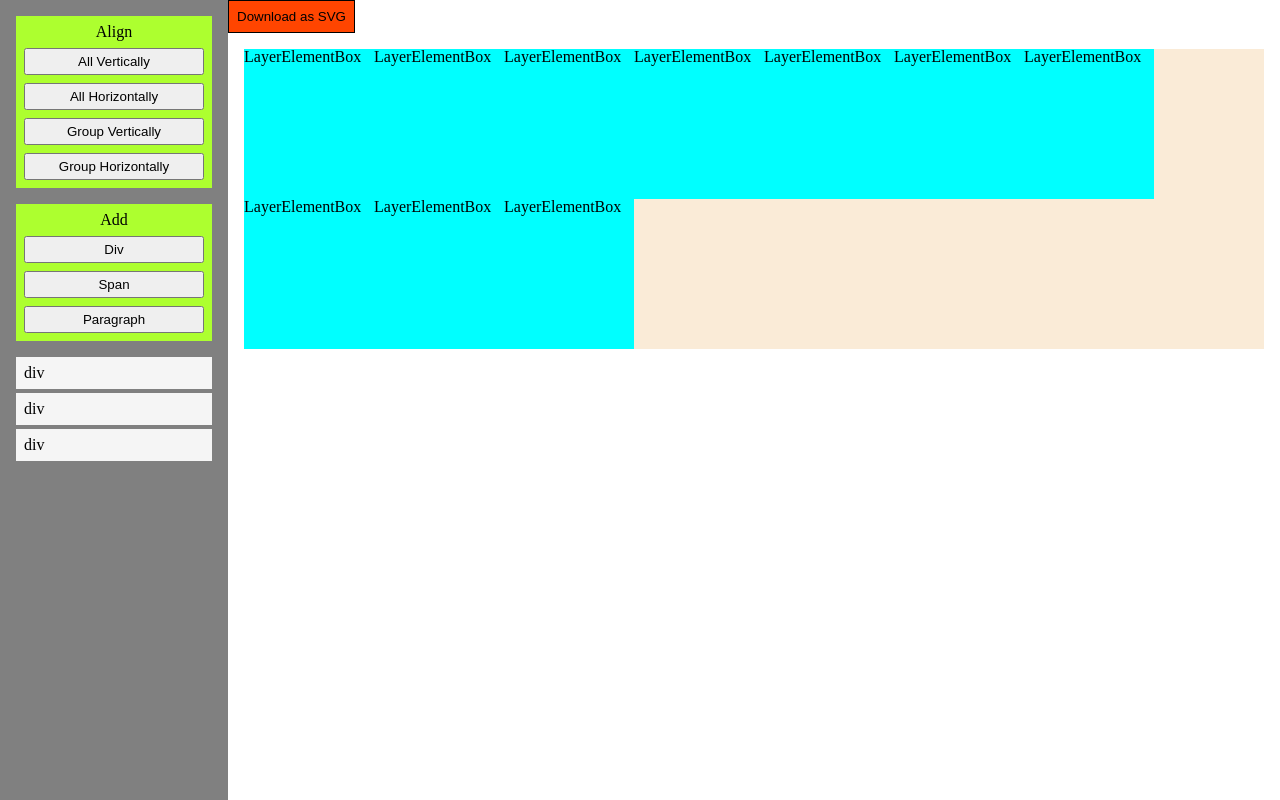
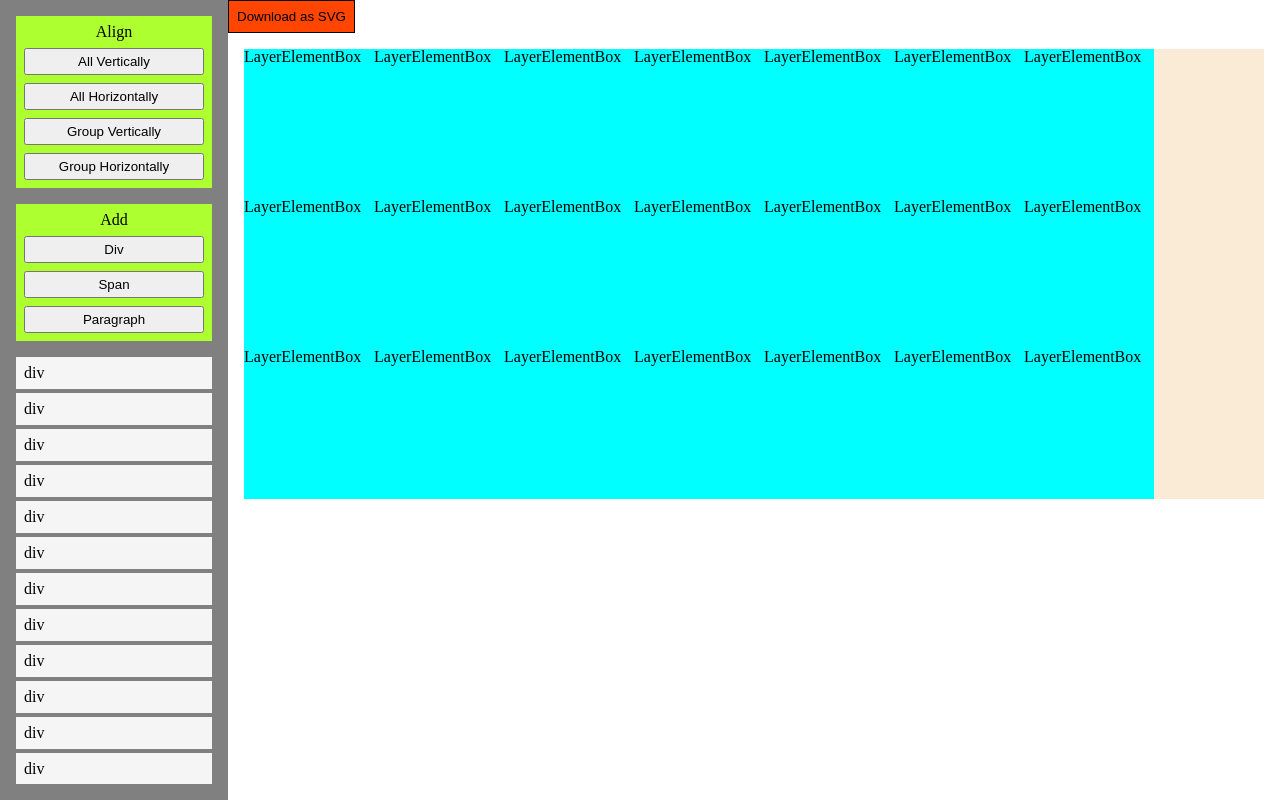
Before and after one commit to yeliinbb/element-layer-test, a React (Vite) app: page / in a window 1280 px wide. Built offline with nearby package versions, Linux system fonts and the light colour scheme.

Commit message:
[update] button 역할에 따라 type 및 ui 그리는  방식 수정

```diff
--- a/src/components/atoms/Button/DownloadButton.tsx
+++ b/src/components/atoms/Button/DownloadButton.tsx
@@ -2,10 +2,11 @@ import { StDownloadButton } from '../../../styles';
 
 interface DownloadButtonProps {
   children: string;
+  onClick: () => void;
 }
 
-const DownloadButton = ({ children }: DownloadButtonProps) => {
-  return <StDownloadButton>{children}</StDownloadButton>;
+const DownloadButton = ({ children, onClick }: DownloadButtonProps) => {
+  return <StDownloadButton onClick={onClick}>{children}</StDownloadButton>;
 };
 
 export default DownloadButton;
--- a/src/components/atoms/Button/PanelButton.tsx
+++ b/src/components/atoms/Button/PanelButton.tsx
@@ -2,10 +2,11 @@ import { StPanelButton } from '../../../styles';
 
 interface PanelButtonProps {
   children: string;
+  onClick: () => void;
 }
 
-const PanelButton = ({ children }: PanelButtonProps) => {
-  return <StPanelButton>{children}</StPanelButton>;
+const PanelButton = ({ children, onClick }: PanelButtonProps) => {
+  return <StPanelButton onClick={onClick}>{children}</StPanelButton>;
 };
 
 export default PanelButton;
--- a/src/components/molecules/ButtonPanel.tsx
+++ b/src/components/molecules/ButtonPanel.tsx
@@ -2,14 +2,14 @@ import { PanelButton } from '..';
 import { StButtonPanel } from '../../styles';
 import { ButtonPanelProps, buttonPanelData } from '../../types';
 
-const ButtonPanel = ({ type }: ButtonPanelProps) => {
+const ButtonPanel = ({ type, onClick }: ButtonPanelProps) => {
   const buttons = buttonPanelData[type] || [];
 
   return (
     <StButtonPanel>
       <span>{type}</span>
       {buttons.map((button) => (
-        <PanelButton key={button.key} children={button.label} />
+        <PanelButton key={button.key} children={button.label} onClick={onClick} />
       ))}
     </StButtonPanel>
   );
--- a/src/components/molecules/DrawPanel.tsx
+++ b/src/components/molecules/DrawPanel.tsx
@@ -1,21 +1,17 @@
+import { useMemo } from 'react';
 import { LayerElementBox } from '..';
 import { StLayoutPanel } from '../../styles';
 
 const DrawPanel = () => {
+  const elementBoxes = useMemo<React.ReactNode[]>(
+    () =>
+      Array.from({ length: 21 }, (_, index) => <LayerElementBox key={crypto.randomUUID()} data-layer-index={index} />),
+    [],
+  );
+
   return (
     <StLayoutPanel>
-      <div>
-        <LayerElementBox />
-        <LayerElementBox />
-        <LayerElementBox />
-        <LayerElementBox />
-        <LayerElementBox />
-        <LayerElementBox />
-        <LayerElementBox />
-        <LayerElementBox />
-        <LayerElementBox />
-        <LayerElementBox />
-      </div>
+      <div>{elementBoxes}</div>
     </StLayoutPanel>
   );
 };
--- a/src/components/molecules/LayerPanel.tsx
+++ b/src/components/molecules/LayerPanel.tsx
@@ -1,13 +1,20 @@
+import { useMemo } from 'react';
 import { Layer } from '..';
 import { buttonLabels } from '../../constants';
 import { StLayerPanel } from '../../styles';
 
 const LayerPanel = () => {
+  const layers = useMemo<React.ReactNode[]>(
+    () =>
+      Array.from({ length: 21 }, (_, index) => (
+        <Layer key={crypto.randomUUID()} children={buttonLabels.add.div.layer} data-layer-index={index} />
+      )),
+    [],
+  );
+
   return (
     <StLayerPanel>
-      <Layer children={buttonLabels.add.div.layer} />
-      <Layer children={buttonLabels.add.div.layer} />
-      <Layer children={buttonLabels.add.div.layer} />
+      <div>{layers}</div>
     </StLayerPanel>
   );
 };
--- a/src/components/organisms/DrawSection.tsx
+++ b/src/components/organisms/DrawSection.tsx
@@ -3,9 +3,11 @@ import { buttonLabels } from '../../constants';
 import { StSection } from '../../styles';
 
 const DrawSection = () => {
+  const handleDownloadScreenshot = () => {};
+
   return (
     <StSection>
-      <DownloadButton children={buttonLabels.download} />
+      <DownloadButton children={buttonLabels.download} onClick={handleDownloadScreenshot} />
       <DrawPanel />
     </StSection>
   );
--- a/src/components/organisms/SideBar.tsx
+++ b/src/components/organisms/SideBar.tsx
@@ -2,10 +2,14 @@ import { LayerPanel, ButtonPanel } from '..';
 import { StNav } from '../../styles';
 
 const SideBar = () => {
+  const handleAlign = () => {};
+
+  const handleAddElement = () => {};
+
   return (
     <StNav>
-      <ButtonPanel type="Align" />
-      <ButtonPanel type="Add" />
+      <ButtonPanel type="Align" onClick={handleAlign} />
+      <ButtonPanel type="Add" onClick={handleAddElement} />
       <LayerPanel />
     </StNav>
   );
--- a/src/styles/GlobalStyle.tsx
+++ b/src/styles/GlobalStyle.tsx
@@ -10,7 +10,9 @@ const GlobalStyle = createGlobalStyle`
 
     html, body {
         height: 100%;
-        overflow: hidden;
+        margin: 0;
+        padding: 0;
+        overflow: auto;
     }
 
     body {
--- a/src/styles/LayerPanel.styles.ts
+++ b/src/styles/LayerPanel.styles.ts
@@ -2,8 +2,15 @@ import styled from 'styled-components';
 
 export const StLayerPanel = styled.div`
   width: 100%;
-  height: fit-content;
-  display: flex;
-  flex-direction: column;
-  gap: 4px;
+  height: 80vh;
+  overflow: hidden;
+
+  & > div {
+    height: 100%;
+    display: flex;
+    flex-direction: column;
+    gap: 4px;
+    overflow-y: auto;
+    min-height: 0;
+  }
 `;
--- a/src/types/ButtonPanel.types.ts
+++ b/src/types/ButtonPanel.types.ts
@@ -9,6 +9,7 @@ type ButtonPanelType = keyof typeof ButtonPanelTypes;
 
 export interface ButtonPanelProps {
   type: ButtonPanelType;
+  onClick: () => void;
 }
 
 export const buttonPanelData = {
```
